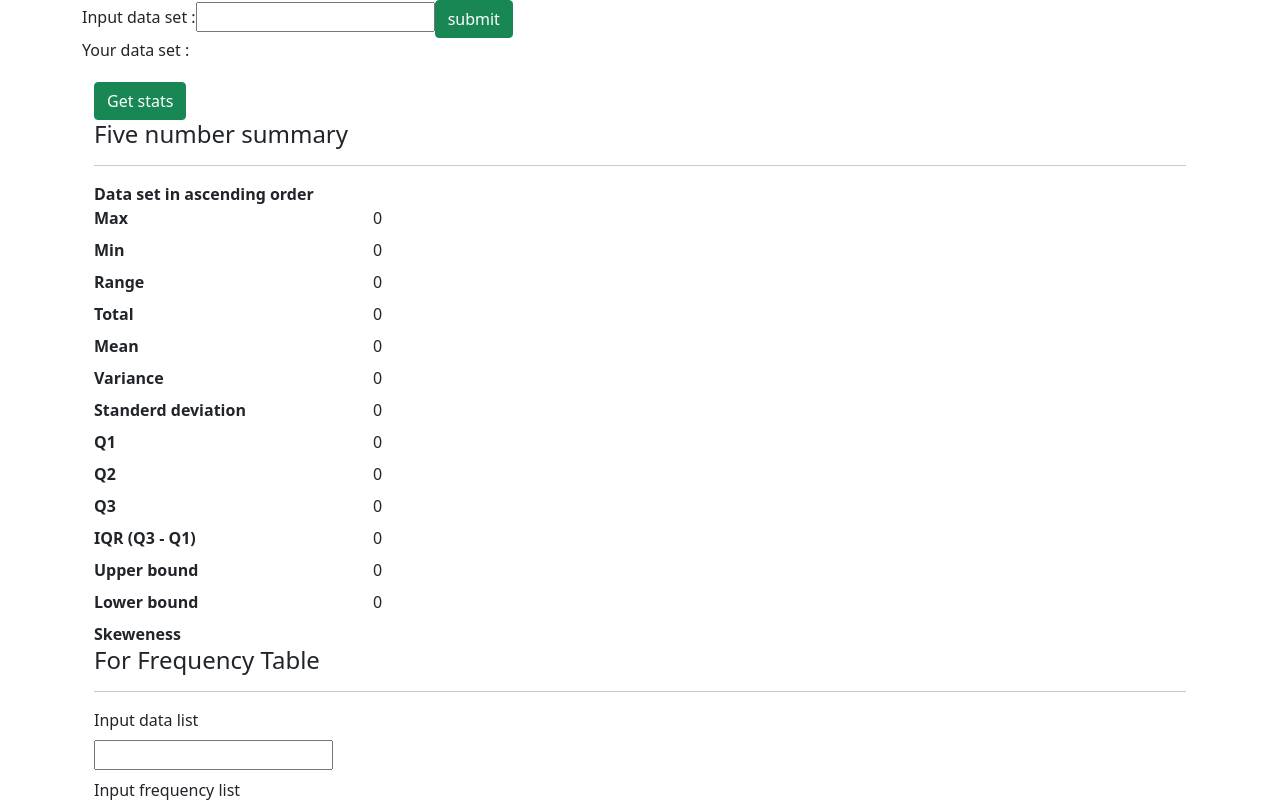
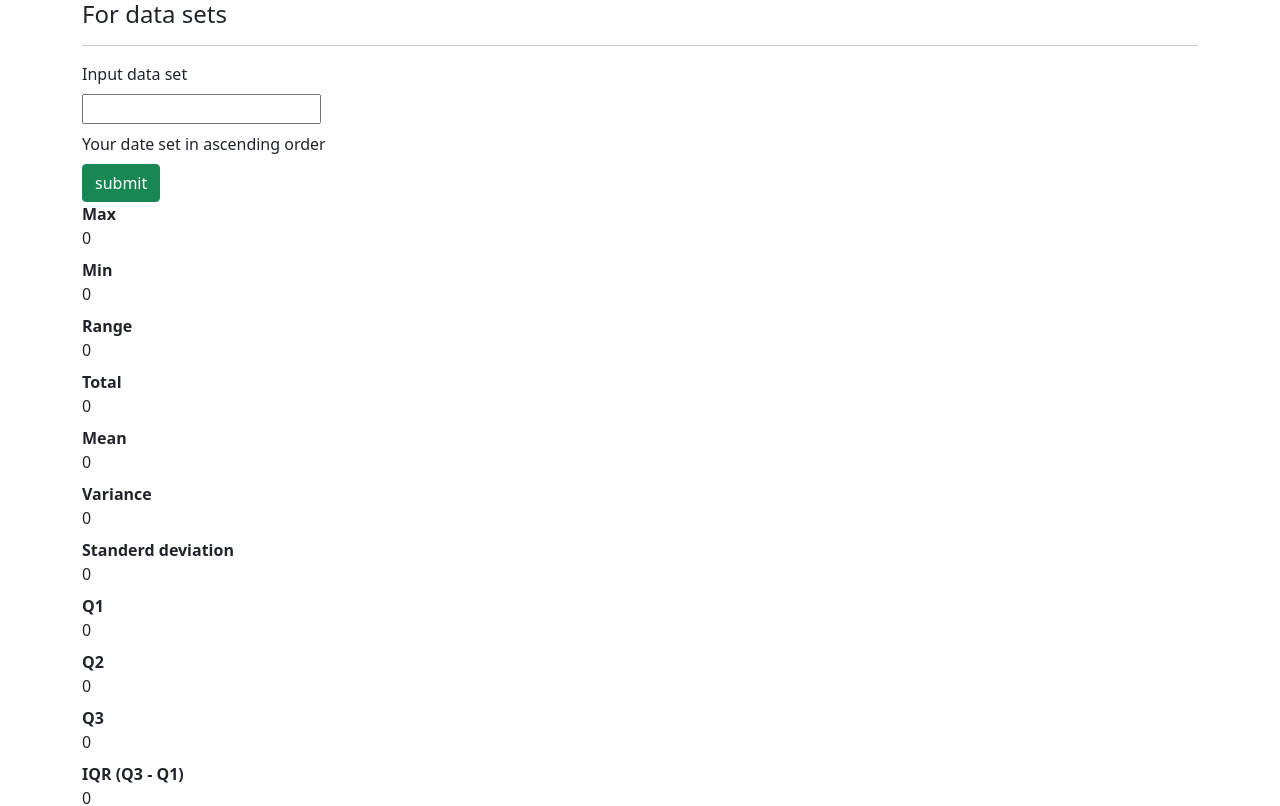
Before and after one commit to Shehanx86/ps-cal, a React (Create React App) app in the folder stat-cal/: page / in a window 1280 px wide. Shown: the top 806 px of the page. Built offline with nearby package versions, Linux system fonts and the light colour scheme.

Commit message:
calculations

```diff
--- a/stat-cal/src/App.js
+++ b/stat-cal/src/App.js
@@ -9,70 +9,224 @@ class Stat extends Component {
 
         this.state = {
             dataSet: '',
-            dataList: [],
+            dataList: [], //sorted list
             total: 0,
             mean: 0,
             variance: 0,
-            standard_deviation: 0
-         }
+            standard_deviation: 0,
+            Q1: 0,
+            Q2: 0,
+            Q3: 0,
+            upperBound: 0,
+            lowerBound: 0,
+            skewness: '',
+            min: 0,
+            max: 0,
+            range: 0,
+
+        }
     }
 
     handleChange = (e) => {
-        //e.preventDefault();
         this.setState({dataSet: e.target.value});
-
     }
 
-
-
-    submitHandler = (e) => {
-        e.preventDefault();
+    setArray = () => {
         let temp = new Array();
 
         temp = this.state.dataSet.split(",");
         let total = 0;
-        let mean;
-        let top = 0;
 
         for (var a in temp) {
             temp[a] =  parseFloat(temp[a])
             total = total + temp[a]
         }
 
+        temp.sort((a, b) => a - b);
+
+        this.setState({
+            dataList: temp,
+            dataList1: temp,
+            total: total
+          });
+    }
+
+    calculateMeanTotalVarianceSD = async () => {
+
+        await this.setArray();
+
+        let temp = this.state.dataList
+        let total = this.state.total;
+        let mean = 0;
+        let top = 0;
+        let variance = 0;
+        let SD = 0;
+
         for (var a in temp) {
             top = top + ((temp[a] -  total/temp.length)*(temp[a] -  total/temp.length));
         }
 
-
-        temp.sort((a, b) => a - b);
+        mean = total/temp.length;
+        variance = top/(temp.length-1);
+        SD = Math.sqrt(top/(temp.length-1));
 
 
         this.setState({
-            dataList: temp,
             total: total,
-            mean: total/temp.length,
-            variance: top/(temp.length-1),
-            standard_deviation: Math.sqrt(top/(temp.length-1))
+            mean: mean,
+            variance: variance,
+            standard_deviation: SD
           });
+    }
+
+    getDecimal = (n) => {
+        return (n - Math.floor(n));
+    }
+
+    getWhole = (n) => {
+        return (n - this.getDecimal(n));
+    }
+
+    quartile = async () => {
+
+        await this.calculateMeanTotalVarianceSD();
+
+        let q_1_place;
+        let q_2_place;
+        let q_3_place;
+
+        q_1_place = (this.state.dataList.length + 1)/4;
+        q_2_place = (this.state.dataList.length + 1)/2;
+        q_3_place = ((this.state.dataList.length + 1)*3)/4;
+
+        let q_1_decimal = this.getDecimal(q_1_place);
+        let q_1_whole = this.getWhole(q_1_place);
+
+        let q_2_decimal = this.getDecimal(q_2_place);
+        let q_2_whole = this.getWhole(q_2_place);
+        let q_3_decimal = this.getDecimal(q_3_place);
+        let q_3_whole = this.getWhole(q_3_place);
+
+        let Q1,Q2,Q3;
+
+            Q1 = this.state.dataList[q_1_whole - 1] + (q_1_decimal * (this.state.dataList[q_1_whole] - this.state.dataList[q_1_whole - 1]));
+            Q2 = this.state.dataList[q_2_whole - 1] + (q_2_decimal * (this.state.dataList[q_2_whole] - this.state.dataList[q_2_whole - 1]));
+            console.log(this.state.dataList[q_2_whole - 1])
+            Q3 = this.state.dataList[q_3_whole - 1] + (q_3_decimal * (this.state.dataList[q_3_whole] - this.state.dataList[q_3_whole - 1]));
+
+        let skewness
+
+        if((Q3 - Q2) > (Q2 - Q1)) {
+            skewness = 'Positive skewed (right skewed distribution)'
+        } else if ((Q3 - Q2) < (Q2 - Q1)) {
+            skewness = 'Negative skewed (left skewed distribution)'
+        } else{
+            skewness = 'Symmetric distribution'
+        }
+
+        this.setState({
+            Q1: Q1,
+            Q2: Q2,
+            Q3: Q3,
+            upperBound: Q3 + 1.5*(Q3-Q1),
+            lowerBound: Q1 - 1.5*(Q3-Q1),
+            skewness: skewness
+
+        })
+    }
+
+    maxMinRange = async () => {
+
+        await this.quartile();
+
+        let newMin = this.state.dataList[0];
+        let newMax = this.state.dataList[0];
+
+        for ( let i = 0; i < this.state.dataList.length; i++ ) {
+
+            if(newMin > this.state.dataList[i]) {
+                newMin = this.state.dataList[i];
+            }
+            if(newMax < this.state.dataList[i]) {
+                newMax = this.state.dataList[i];
+            }
+        }
+
+        this.setState({
+            max: newMax,
+            min: newMin,
+            range: newMax - newMin
+        })
+    }
+
+
+    submitHandler = (e) => {
+        e.preventDefault();
+        this.maxMinRange();
 
     }
 
     render() {
         return (
             <div className="container">
-                <form>
-                    Input data set :
-                    <input type='text' id='dataSet' onChange={this.handleChange}/>
-                    <button className='btn btn-success' onClick={this.submitHandler}>submit</button>
-                    <br/>
-                    Your data set :
-                    {this.state.dataSet}
-                </form>
+                       <h4>For data sets</h4>
+                    <hr/>
+                    <d1 className="row">
+                    <form>
 
-                <FiveNumberSummary data={this.state}/>
-                <FrequencyTable/>
+                        <dd className="col-sm-3">Input data set</dd>
+                        <dd className="col-sm-9"><input type='text' id='dataSet' onChange={this.handleChange}/></dd>
+
+                        <dd className="col-sm-3">Your date set in ascending order</dd>
+                        <dd className="col-sm-9">{this.state.Array1}</dd>
+
+                        <button className='btn btn-success' onClick={this.submitHandler}>submit</button>
+
+                        <dt className="col-sm-3">Max</dt>
+                        <dd className="col-sm-9">{this.state.max}</dd>
+
+                        <dt className="col-sm-3">Min</dt>
+                        <dd className="col-sm-9">{this.state.min}</dd>
+
+                        <dt className="col-sm-3">Range</dt>
+                        <dd className="col-sm-9">{this.state.range}</dd>
+
+                        <dt className="col-sm-3">Total</dt>
+                        <dd className="col-sm-9">{this.state.total}</dd>
+
+                        <dt className="col-sm-3">Mean</dt>
+                        <dd className="col-sm-9">{this.state.mean}</dd>
+
+                        <dt className="col-sm-3">Variance</dt>
+                        <dd className="col-sm-9">{this.state.variance}</dd>
+
+                        <dt className="col-sm-3">Standerd deviation</dt>
+                        <dd className="col-sm-9">{this.state.standard_deviation}</dd>
+
+                        <dt className="col-sm-3">Q1</dt>
+                        <dd className="col-sm-9">{this.state.Q1}</dd>
+
+                        <dt className="col-sm-3">Q2</dt>
+                        <dd className="col-sm-9">{this.state.Q2}</dd>
+
+                        <dt className="col-sm-3">Q3</dt>
+                        <dd className="col-sm-9">{this.state.Q3}</dd>
+
+                        <dt className="col-sm-3">IQR (Q3 - Q1)</dt>
+                        <dd className="col-sm-9">{this.state.Q3 - this.state.Q1}</dd>
+
+                        <dt className="col-sm-3">Upper bound</dt>
+                        <dd className="col-sm-9">{this.state.upperBound}</dd>
+
+                        <dt className="col-sm-3">Lower bound</dt>
+                        <dd className="col-sm-9">{this.state.lowerBound}</dd>
+
+                        <dt className="col-sm-3">Skeweness</dt>
+                        <dd className="col-sm-9">{this.state.skewness}</dd>
 
 
+                    </form>
+                    </d1>
 
             </div>
          );
--- a/stat-cal/src/components/FiveNumberSummary.js
+++ b/stat-cal/src/components/FiveNumberSummary.js
@@ -22,41 +22,16 @@ export default class fiveNumberSummary extends Component {
         }
     }
 
-    // getVariance = () => {
-    //     let Array1 = this.props.data.dataList;
-    //     let top = 0;
-    //     let variance = 0;
-
-    //     for (var a in Array1) {
-    //         top = top + ((Array1[a] + this.props.data.mean)*(Array1[a] + this.props.data.mean))
-    //     }
-
-    //     variance = top/this.props.data.dataList.length
-
-    //     this.setState({
-    //         variance: variance,
-    //         standard_deviation: variance^0.5
-    //     })
-
-    // }
 
     getArray() {
-        let Array1 = this.props.data.dataList;
-        let top = 0;
-        let variance = 0;
+        let Array1 = this.state.dataList;
 
         for (var a in Array1) {
             Array1[a] = Array1[a] + ", ";
-            // top = top + ((Array1[a] + this.props.data.mean)*(Array1[a] + this.props.data.mean));
-            // console.log("hi" +top)
         }
-
-        // variance = top/this.props.data.dataList.length
 
         this.setState({
             Array1: Array1,
-            // variance: variance,
-            // standard_deviation: variance^0.5
         })
     }
 
@@ -65,7 +40,6 @@ export default class fiveNumberSummary extends Component {
         this.quartile();
         this.maxMinRange();
         this.getArray();
-        // this.getVariance();
     }
 
     getDecimal = (n) => {
@@ -77,9 +51,9 @@ export default class fiveNumberSummary extends Component {
     }
 
     quartile = () => {
-        let q_1_place = (this.props.data.dataList.length + 1)/4;
-        let q_2_place = (this.props.data.dataList.length + 1)/2;
-        let q_3_place = ((this.props.data.dataList.length + 1)*3)/4;
+        let q_1_place = (this.state.dataList.length + 1)/4;
+        let q_2_place = (this.state.dataList.length + 1)/2;
+        let q_3_place = ((this.state.dataList.length + 1)*3)/4;
 
         let q_1_decimal = this.getDecimal(q_1_place);
         let q_1_whole = this.getWhole(q_1_place);
@@ -92,14 +66,14 @@ export default class fiveNumberSummary extends Component {
 
         let Q1,Q2,Q3;
 
-        if(this.props.data.dataList.length%2==0){
-            Q1 = this.props.data.dataList[q_1_whole - 1] + (q_1_decimal * (this.props.data.dataList[q_1_whole] - this.props.data.dataList[q_1_whole - 1]));
-            Q2 = this.props.data.dataList[q_2_whole - 1] + (q_2_decimal * (this.props.data.dataList[q_2_whole] - this.props.data.dataList[q_2_whole - 1]));
-            Q3 = this.props.data.dataList[q_3_whole - 1] + (q_3_decimal * (this.props.data.dataList[q_3_whole] - this.props.data.dataList[q_3_whole - 1]));
+        if(this.state.dataList.length%2==0){
+            Q1 = this.state.dataList[q_1_whole - 1] + (q_1_decimal * (this.state.dataList[q_1_whole] - this.state.dataList[q_1_whole - 1]));
+            Q2 = this.state.dataList[q_2_whole - 1] + (q_2_decimal * (this.state.dataList[q_2_whole] - this.state.dataList[q_2_whole - 1]));
+            Q3 = this.state.dataList[q_3_whole - 1] + (q_3_decimal * (this.state.dataList[q_3_whole] - this.state.dataList[q_3_whole - 1]));
         } else {
-            Q1 = this.props.data.dataList[q_1_whole - 1];
-            Q2 = this.props.data.dataList[q_2_whole - 1];
-            Q3 = this.props.data.dataList[q_3_whole - 1];
+            Q1 = this.state.dataList[q_1_whole - 1];
+            Q2 = this.state.dataList[q_2_whole - 1];
+            Q3 = this.state.dataList[q_3_whole - 1];
         }
 
         let skewness
@@ -125,16 +99,16 @@ export default class fiveNumberSummary extends Component {
 
     maxMinRange = () => {
 
-        let newMin = this.props.data.dataList[0];
-        let newMax = this.props.data.dataList[0];
+        let newMin = this.state.dataList[0];
+        let newMax = this.state.dataList[0];
 
-        for ( let i = 0; i < this.props.data.dataList.length; i++ ) {
+        for ( let i = 0; i < this.state.dataList.length; i++ ) {
 
-            if(newMin > this.props.data.dataList[i]) {
-                newMin = this.props.data.dataList[i];
+            if(newMin > this.state.dataList[i]) {
+                newMin = this.state.dataList[i];
             }
-            if(newMax < this.props.data.dataList[i]) {
-                newMax = this.props.data.dataList[i];
+            if(newMax < this.state.dataList[i]) {
+                newMax = this.state.dataList[i];
             }
         }
 
@@ -167,16 +141,16 @@ export default class fiveNumberSummary extends Component {
                         <dd className="col-sm-9">{this.state.range}</dd>
 
                         <dt className="col-sm-3">Total</dt>
-                        <dd className="col-sm-9">{this.props.data.total}</dd>
+                        <dd className="col-sm-9">{this.state.total}</dd>
 
                         <dt className="col-sm-3">Mean</dt>
-                        <dd className="col-sm-9">{this.props.data.mean}</dd>
+                        <dd className="col-sm-9">{this.state.mean}</dd>
 
                         <dt className="col-sm-3">Variance</dt>
-                        <dd className="col-sm-9">{this.props.data.variance}</dd>
+                        <dd className="col-sm-9">{this.state.variance}</dd>
 
                         <dt className="col-sm-3">Standerd deviation</dt>
-                        <dd className="col-sm-9">{this.props.data.standard_deviation}</dd>
+                        <dd className="col-sm-9">{this.state.standard_deviation}</dd>
 
                         <dt className="col-sm-3">Q1</dt>
                         <dd className="col-sm-9">{this.state.Q1}</dd>
--- a/stat-cal/src/index.js
+++ b/stat-cal/src/index.js
@@ -1,11 +1,14 @@
 import React from 'react';
 import ReactDOM from 'react-dom';
 import App from './App';
+import FrequencyTable from './components/FrequencyTable';
 import reportWebVitals from './reportWebVitals';
 
 ReactDOM.render(
   <React.StrictMode>
-    <App />
+    <App/>
+    <br/>
+    <FrequencyTable/>
   </React.StrictMode>,
   document.getElementById('root')
 );
```
